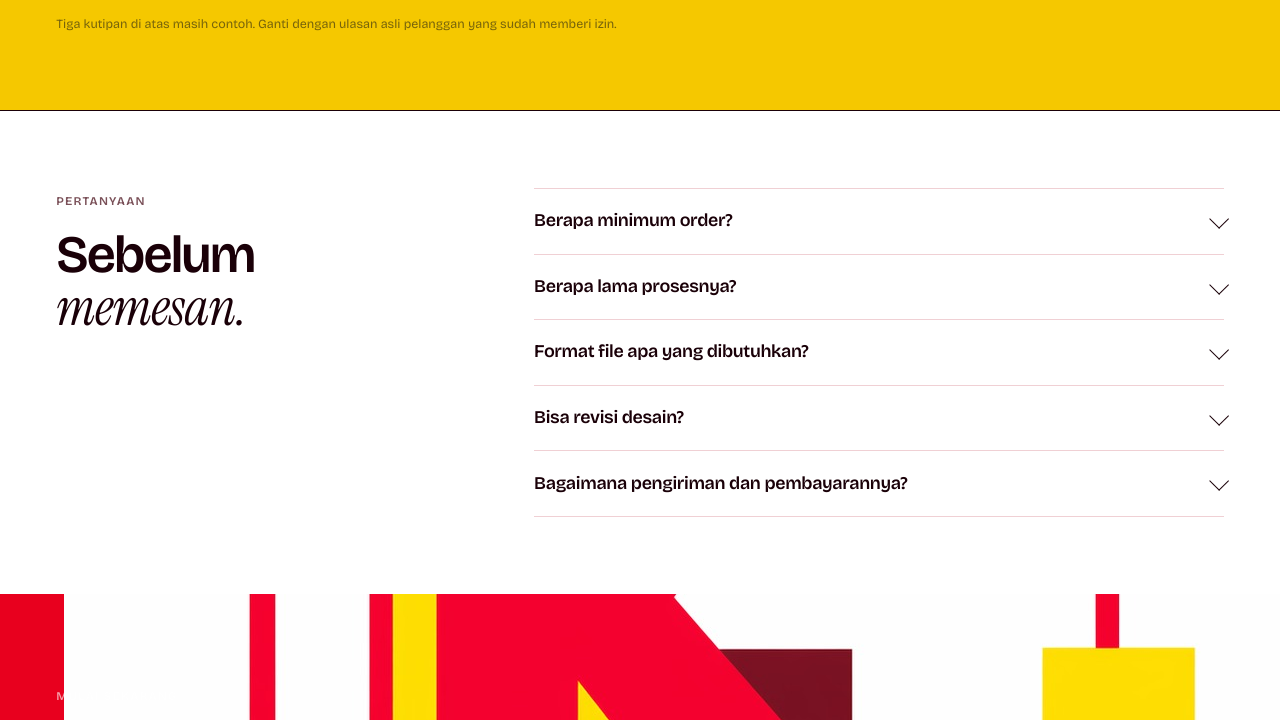
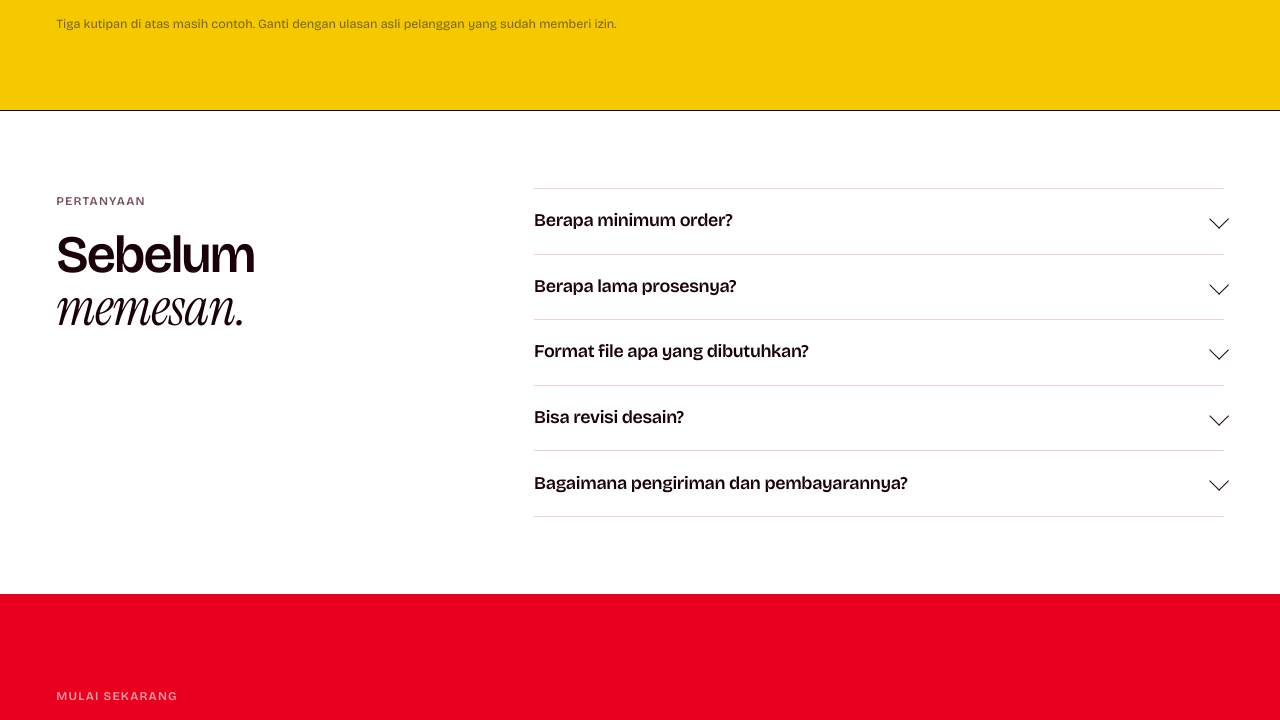
Before and after one commit to Namaaah/kokurikuler-ktuba, a plain HTML site: page index.html in a window 1280 px wide. Shown: the part 6257-6977 px from the top of the page. Drawn offline with Linux system fonts and the light colour scheme.

Commit message:
nabil ngaceng

```diff
--- a/index.html
+++ b/index.html
@@ -424,8 +424,6 @@
             <div><dt>Email</dt><dd data-kontak="email">—</dd></div>
           </dl>
         </div>
-
-        <div class="cta-mark" aria-hidden="true"><img src="assets/images/logo-ktuba.jpeg" alt="" aria-hidden="true" class="cta-mark-img"></div>
       </section>
     </main>
 
--- a/style.css
+++ b/style.css
@@ -2208,19 +2208,7 @@ svg {
   font-size: 0.92rem;
 }
 
-.cta-mark {
-  position: absolute;
-  right: -3%;
-  bottom: -18%;
-  z-index: 1;
-  font-size: clamp(16rem, 40vw, 34rem);
-  font-weight: 800;
-  line-height: 0.7;
-  letter-spacing: -0.06em;
-  color: rgba(26, 0, 8, 0.08);
-  pointer-events: none;
-  user-select: none;
-}
+
 
 /* ------------------------------------------------------------
    FOOTER
```
